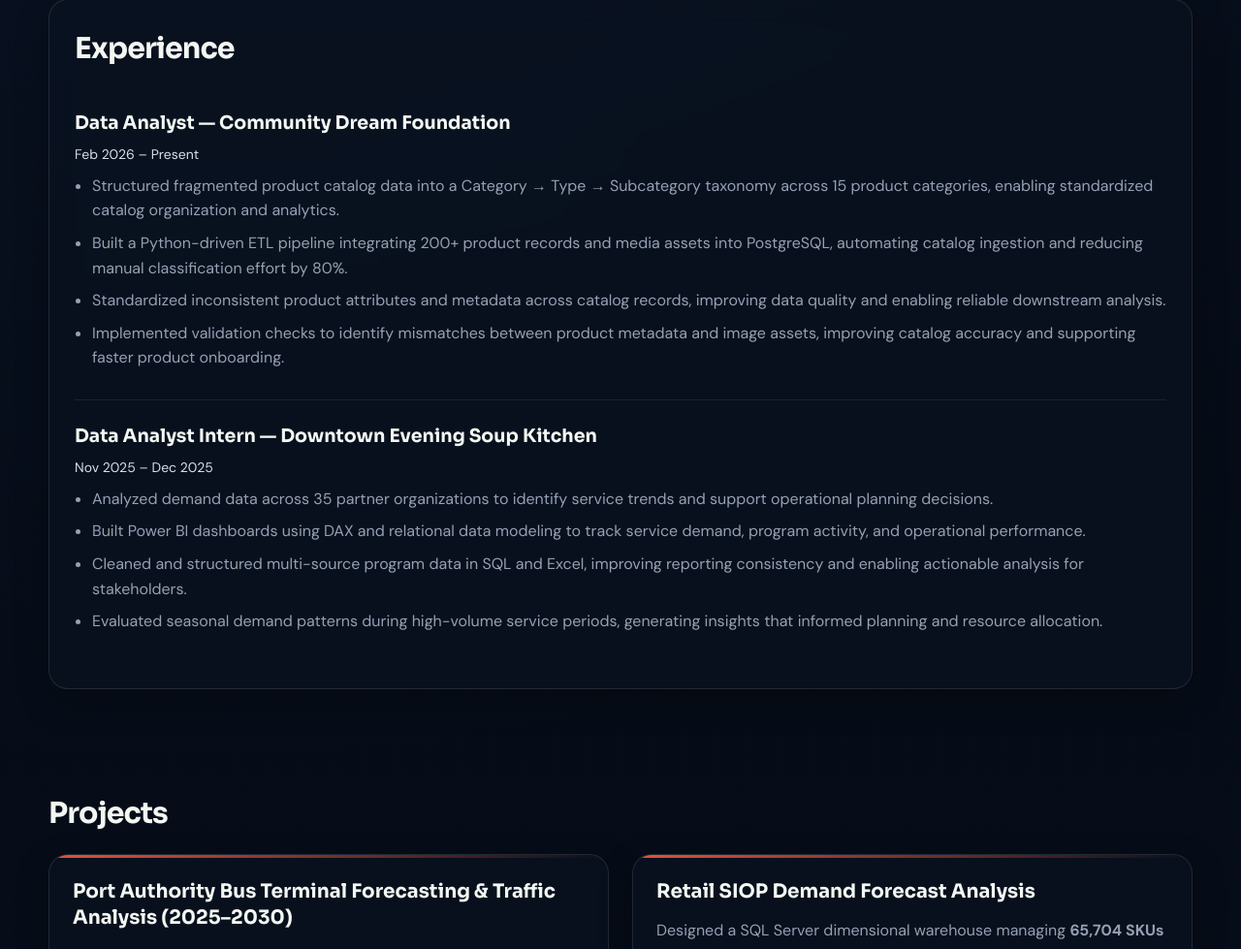
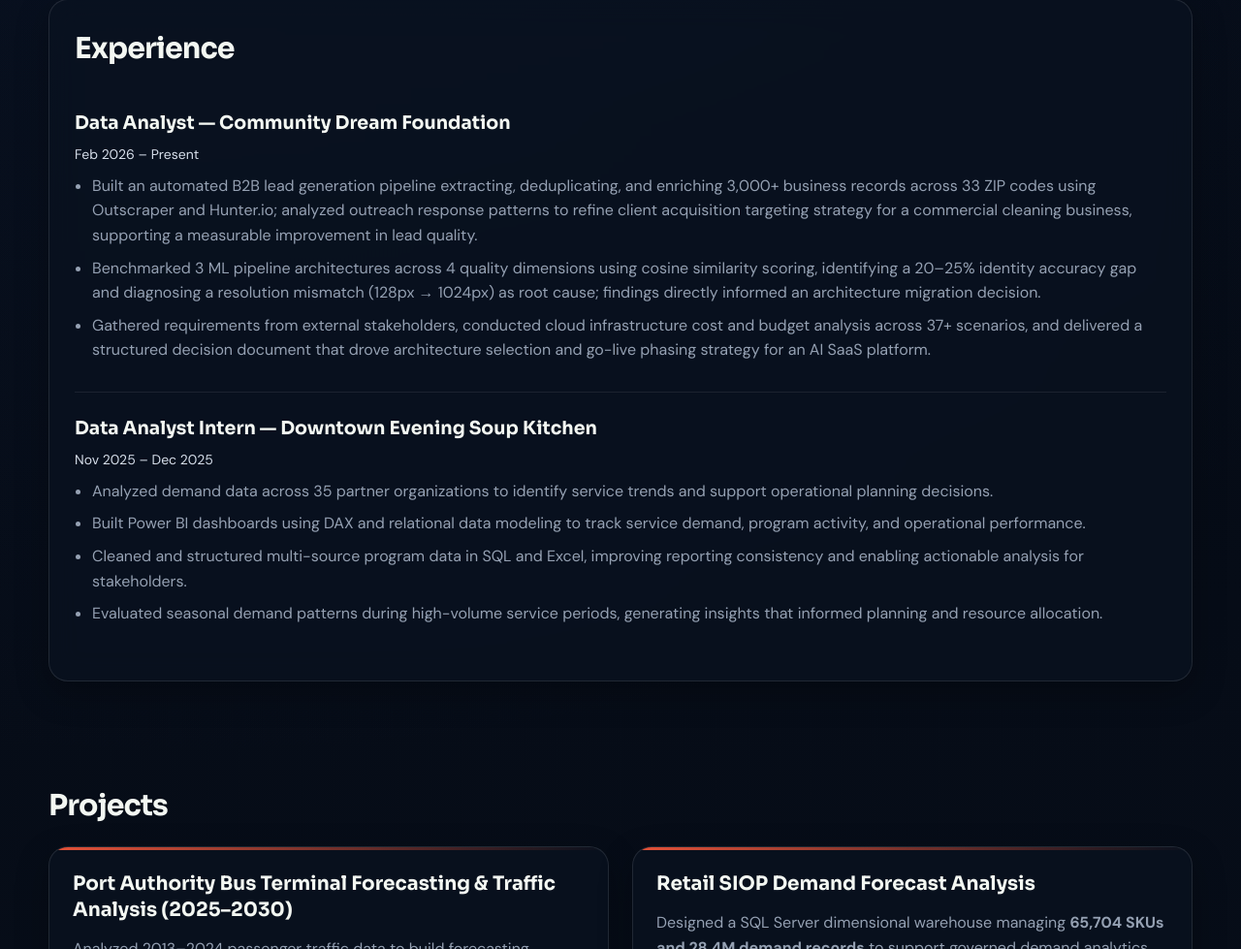
Before and after one commit to sivram04/sivram04.github.io, a plain HTML site: page index.html in a window 1280 px wide. Shown: the part 2729-3708 px from the top of the page at 97% size. Drawn offline with Linux system fonts and the light colour scheme.

Commit message:
updated portfolio

```diff
--- a/index.html
+++ b/index.html
@@ -267,10 +267,10 @@
         <h3>Data Analyst — Community Dream Foundation</h3>
         <p class="meta">Feb 2026 – Present</p>
         <ul>
-          <li>Structured fragmented product catalog data into a Category → Type → Subcategory taxonomy across 15 product categories, enabling standardized catalog organization and analytics.</li>
-          <li>Built a Python-driven ETL pipeline integrating 200+ product records and media assets into PostgreSQL, automating catalog ingestion and reducing manual classification effort by 80%.</li>
-          <li>Standardized inconsistent product attributes and metadata across catalog records, improving data quality and enabling reliable downstream analysis.</li>
-          <li>Implemented validation checks to identify mismatches between product metadata and image assets, improving catalog accuracy and supporting faster product onboarding.</li>
+          <li>Built an automated B2B lead generation pipeline extracting, deduplicating, and enriching 3,000+ business records across 33 ZIP codes using Outscraper and Hunter.io; analyzed outreach response patterns to refine client acquisition targeting strategy for a commercial cleaning business, supporting a measurable improvement in lead quality.</li>
+          <li>Benchmarked 3 ML pipeline architectures across 4 quality dimensions using cosine similarity scoring, identifying a 20–25% identity accuracy gap and diagnosing a resolution mismatch (128px → 1024px) as root cause; findings directly informed an architecture migration decision.</li>
+          <li>Gathered requirements from external stakeholders, conducted cloud infrastructure cost and budget analysis across 37+ scenarios, and delivered a structured decision document that drove architecture selection and go-live phasing strategy for an AI SaaS platform.</li>
+
         </ul>
       </div>
 
```
